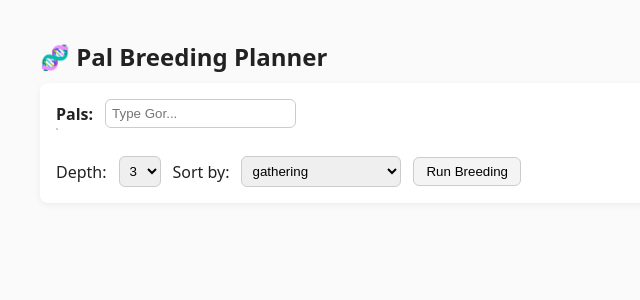
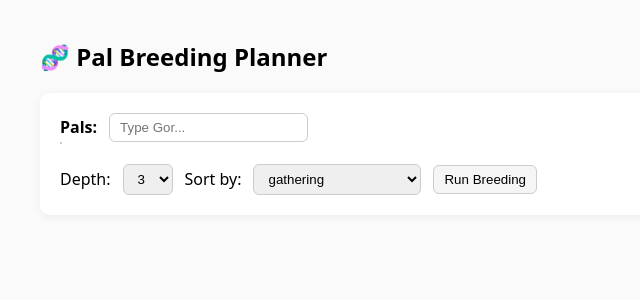
Before and after one commit to b22cse040/Palworld_Breeding_Planner, a Flask app: page / in a window 1280 px wide. Shown: the top 300 px of the page, without its empty margins (0-640 px from the left). Run offline with Flask 3, Linux system fonts and the light colour scheme; parts of the project's set-up code (start-up, migrations or seed data) failed here and were passed over.

Commit message:
Refined UI

```diff
--- a/app.py
+++ b/app.py
@@ -46,6 +46,7 @@ def index():
             GRAPH_STORE[gid] = graph
             results.setdefault(d, []).append((pal, graph, gid))
 
+        results = dict(sorted(results.items(), key=lambda x: x[0]))
     return render_template(
         "index.html",
         pals=PAL_BY_NAME.keys(),
--- a/templates/index.html
+++ b/templates/index.html
@@ -5,21 +5,17 @@
 
   <style>
     body {
-      font-family: system-ui, -apple-system, BlinkMacSystemFont;
+      font-family: system-ui, -apple-system;
       margin: 40px;
       background: #fafafa;
-      color: #222;
     }
 
-    h2 { margin-bottom: 10px; }
-    h3 { margin-top: 30px; }
-
     .card {
-      background: #fff;
-      border-radius: 8px;
-      padding: 16px;
+      background: white;
+      border-radius: 10px;
+      padding: 20px;
       margin-bottom: 20px;
-      box-shadow: 0 2px 6px rgba(0,0,0,0.06);
+      box-shadow: 0 2px 8px rgba(0,0,0,0.06);
     }
 
     .row {
@@ -29,11 +25,14 @@
       flex-wrap: wrap;
     }
 
-    button {
-      padding: 6px 12px;
+    input, select, button {
+      padding: 6px 10px;
       border-radius: 6px;
       border: 1px solid #ccc;
-      background: #f4f4f4;
+    }
+
+    button {
+      background: #f5f5f5;
       cursor: pointer;
     }
 
@@ -41,17 +40,29 @@
       background: #eaeaea;
     }
 
-    select, input {
-      padding: 6px;
-      border-radius: 6px;
-      border: 1px solid #ccc;
+    /* ---------- Pal chips ---------- */
+    .chip {
+      display: inline-flex;
+      align-items: center;
+      gap: 6px;
+      padding: 6px 10px;
+      background: #eef2ff;
+      border-radius: 20px;
+      margin: 4px 6px 4px 0;
+      font-size: 14px;
     }
 
+    .chip span {
+      cursor: pointer;
+      font-weight: bold;
+    }
+
+    /* ---------- Autocomplete ---------- */
     #suggestions {
+      position: absolute;
+      background: white;
       border: 1px solid #ccc;
-      background: white;
       max-width: 220px;
-      position: absolute;
       z-index: 10;
     }
 
@@ -64,16 +75,12 @@
       background: #eee;
     }
 
-    ul {
-      margin: 6px 0;
-      padding-left: 18px;
-    }
-
+    /* ---------- Results ---------- */
     .pal-row {
       display: flex;
       justify-content: space-between;
       align-items: center;
-      padding: 6px 0;
+      padding: 8px 0;
       border-bottom: 1px solid #eee;
     }
 
@@ -82,10 +89,9 @@
     }
 
     dialog {
-      border-radius: 8px;
+      border-radius: 10px;
       padding: 20px;
       border: none;
-      box-shadow: 0 4px 20px rgba(0,0,0,0.25);
     }
 
     dialog img {
@@ -100,14 +106,17 @@
 
 <div class="card">
   <form method="post">
+
     <div class="row">
-      <label><b>Pals:</b></label>
+      <b>Pals:</b>
       <input id="palInput" placeholder="Type Gor..." autocomplete="off">
     </div>
 
     <div id="suggestions"></div>
 
-    <ul id="selected"></ul>
+    <!-- Selected pal chips -->
+    <div id="chips"></div>
+
     <input type="hidden" name="pals" id="palsHidden">
 
     <br>
@@ -129,25 +138,34 @@
 
       <button type="submit">Run Breeding</button>
     </div>
+
   </form>
 </div>
 
 {% if results %}
 <h3>Results</h3>
 
+<!-- Client-side sort dropdown -->
+<div class="row" style="margin-bottom:12px;">
+  <label>Sort results by:</label>
+  <select id="resultSort">
+    {% for a in abilities %}
+      <option value="{{a}}">{{a}}</option>
+    {% endfor %}
+  </select>
+</div>
+
 {% for depth, items in results.items() %}
-  <div class="card">
+  <div class="card depth-block" data-depth="{{depth}}">
     <h3>Depth {{ depth }}</h3>
 
     {% for pal, graph, gid in items %}
-      <div class="pal-row">
+      <div class="pal-row" data-ability="{{ pal | attr(abilities[0]) }}">
         <div>
           <b>{{ pal.name }}</b>
-          <span style="color:#666">
-            (unique={{ graph.unique_pal_count() }})
-          </span>
+          <span style="color:#666">(unique={{ graph.unique_pal_count() }})</span>
         </div>
-        <button onclick="openDialog('{{ gid }}')">Visualize</button>
+        <button onclick="openDialog('{{gid}}')">Visualize</button>
       </div>
     {% endfor %}
   </div>
@@ -161,9 +179,10 @@
 </dialog>
 
 <script>
+/* ---------- Pal autocomplete + chips ---------- */
 const input = document.getElementById("palInput");
 const sugg = document.getElementById("suggestions");
-const sel = document.getElementById("selected");
+const chips = document.getElementById("chips");
 const hidden = document.getElementById("palsHidden");
 
 let selected = [];
@@ -180,7 +199,7 @@ input.oninput = async () => {
     d.textContent = n;
     d.onclick = () => {
       if (!selected.includes(n)) selected.push(n);
-      render();
+      renderChips();
       input.value = "";
       sugg.innerHTML = "";
     };
@@ -188,16 +207,23 @@ input.oninput = async () => {
   });
 };
 
-function render() {
-  sel.innerHTML = "";
+function renderChips() {
+  chips.innerHTML = "";
   selected.forEach(p => {
-    const li = document.createElement("li");
-    li.textContent = p;
-    sel.appendChild(li);
+    const c = document.createElement("div");
+    c.className = "chip";
+    c.innerHTML = `${p} <span onclick="removePal('${p}')">✕</span>`;
+    chips.appendChild(c);
   });
   hidden.value = selected.join(",");
 }
 
+function removePal(p) {
+  selected = selected.filter(x => x !== p);
+  renderChips();
+}
+
+/* ---------- Graph popup ---------- */
 function openDialog(id) {
   document.getElementById("img").src = "/graph/" + id;
   dlg.showModal();
```
